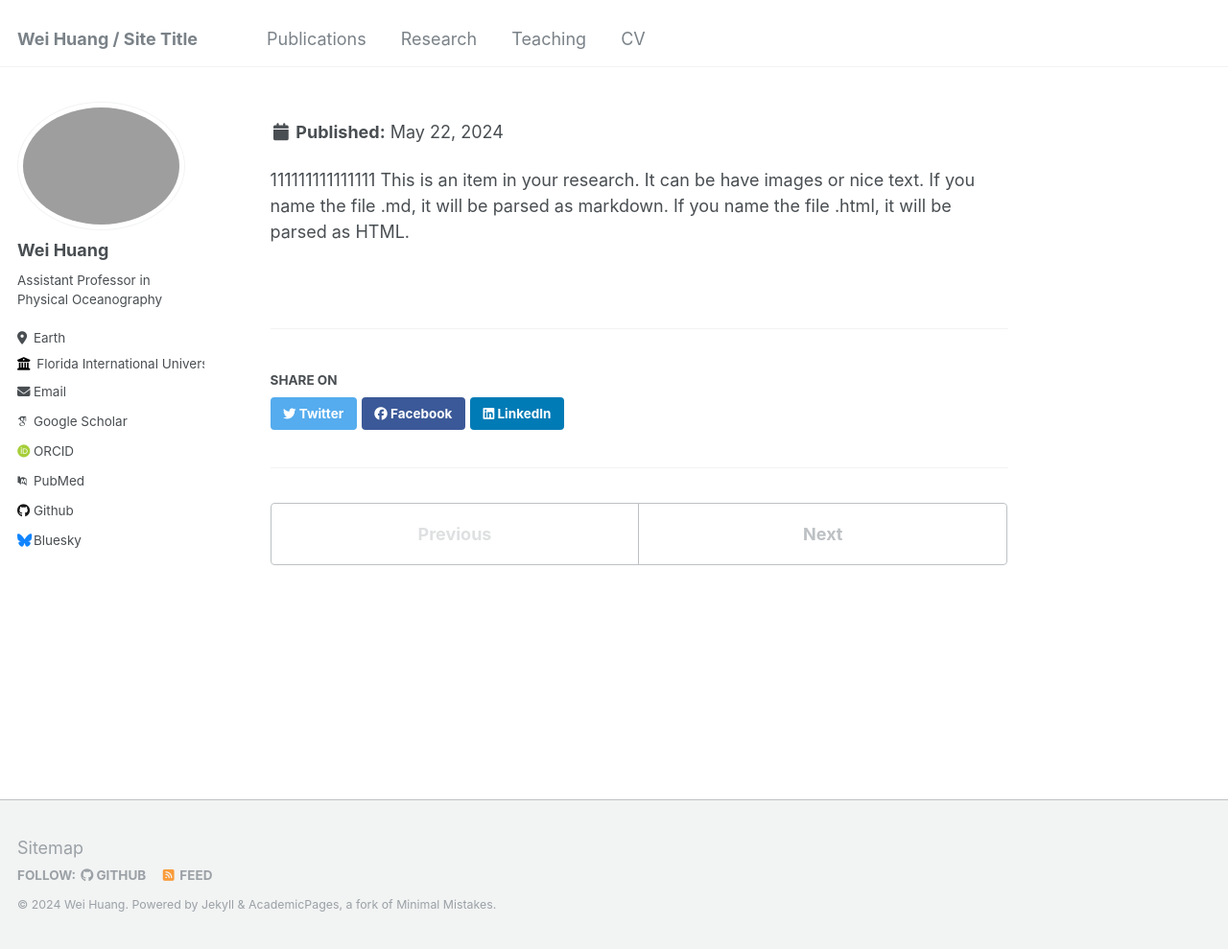
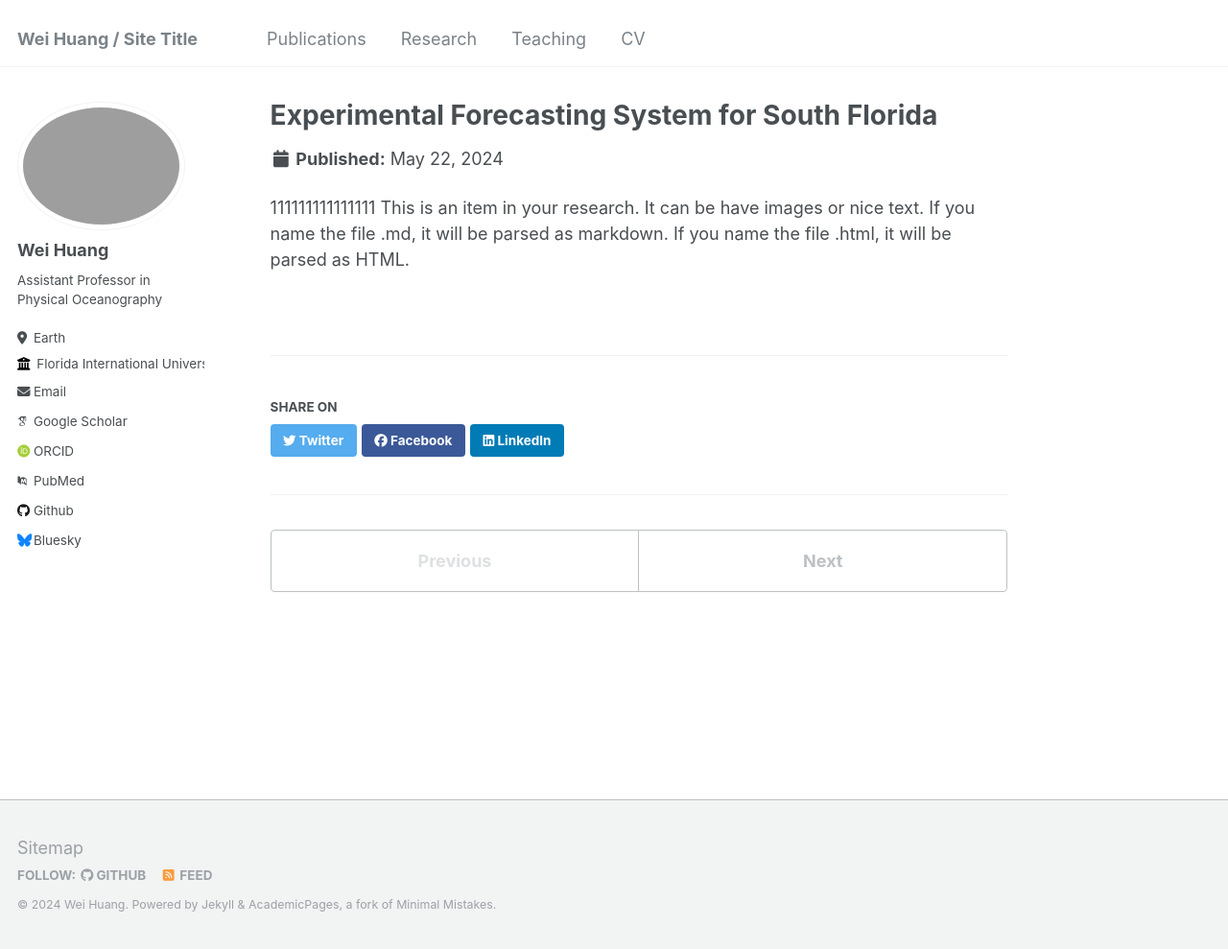
Before and after one commit to huang96169/huang96169.github.io, a Jekyll site: the page built from _research/research-1.md, in a window 1280 px wide and 989 px high. Shown: the whole window at 96% size. Built offline with Jekyll 4.4.1, drawn with Linux system fonts in a browser that asks for light colours; some web fonts are replaced; part of the change alters nothing that is shown.

```diff
--- a/_research/research-1.md
+++ b/_research/research-1.md
@@ -1,7 +1,6 @@
 ---
 title: "Experimental Forecasting System for South Florida"
-This is a description of a teaching experience. You can use markdown like any other post.
-excerpt: "<br/><img src='/images/research_image1.png'>"
+excerpt: "Short statement<br/><img src='/images/research_image1.png'>"
 collection: research
 ---
 
```
